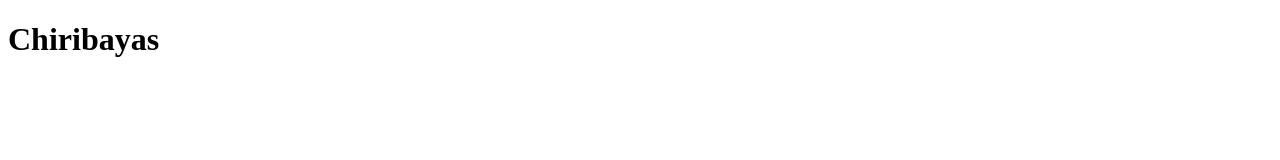
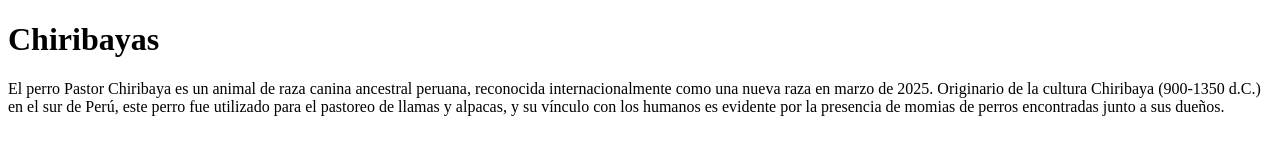
Before and after one commit to PiCab-LP/Chiribaya, a plain HTML site: page index.html in a window 1280 px wide. Drawn offline with Linux system fonts and the light colour scheme.

Commit message:
Descripción Chiribaya

```diff
--- a/index.html
+++ b/index.html
@@ -8,6 +8,7 @@
 
 <body>
     <h1>Chiribayas</h1>
+    <p>El perro Pastor Chiribaya es un animal de raza canina ancestral peruana, reconocida internacionalmente como una nueva raza en marzo de 2025. Originario de la cultura Chiribaya (900-1350 d.C.) en el sur de Perú, este perro fue utilizado para el pastoreo de llamas y alpacas, y su vínculo con los humanos es evidente por la presencia de momias de perros encontradas junto a sus dueños.</p>
 </body>
 
 </html>
```
